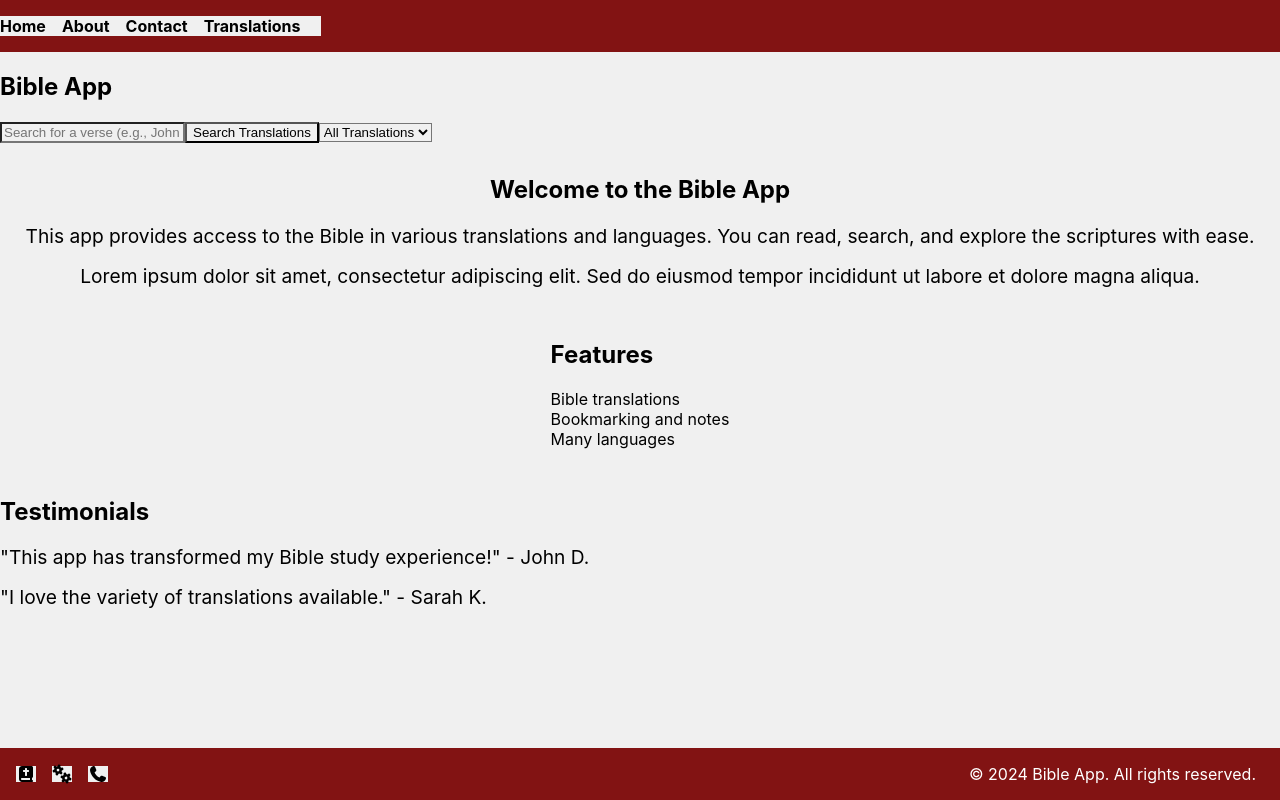
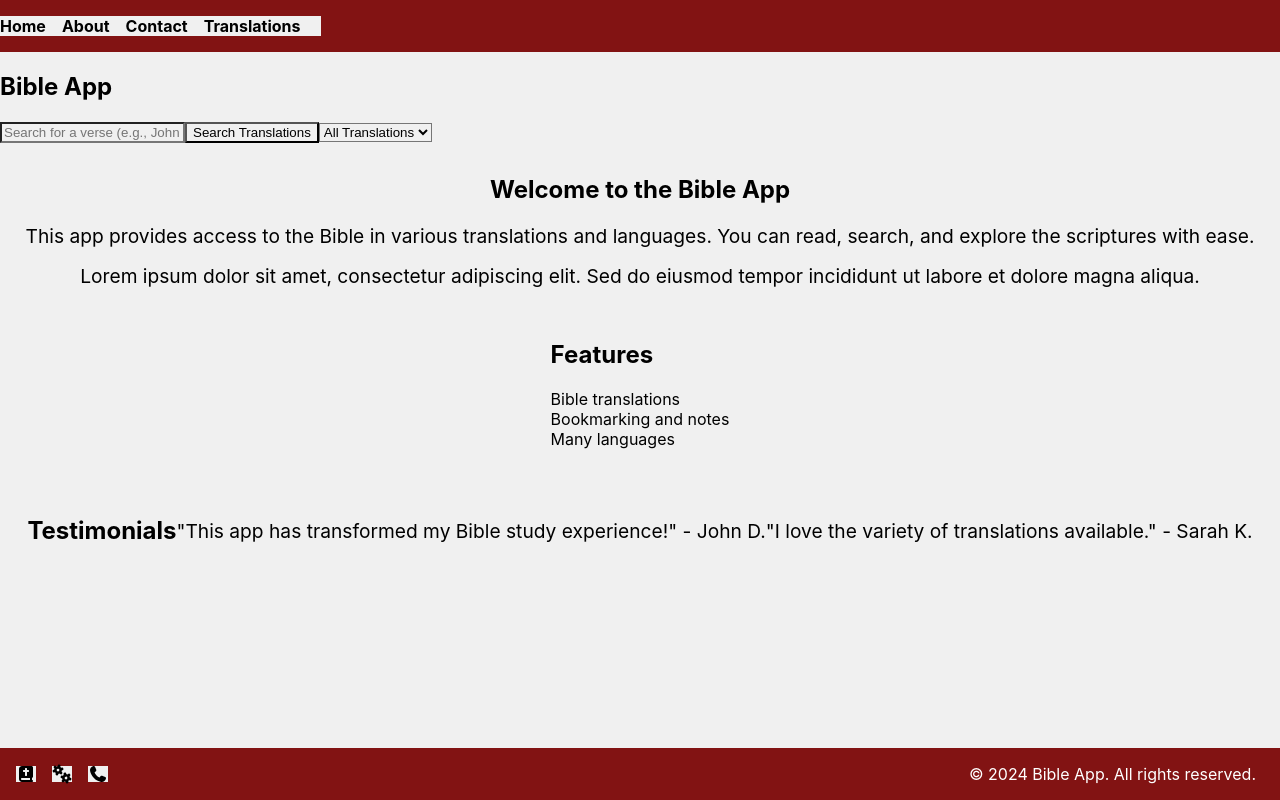
Before and after one commit to KyleWhitehead/Faith-App, a React (Create React App) app: page / in a window 1280 px wide. Shown: the top 800 px of the page. Built offline with nearby package versions, Linux system fonts and the light colour scheme.

Commit message:
Slight update to the Testimonials

```diff
--- a/src/Pages.jsx/Home.css
+++ b/src/Pages.jsx/Home.css
@@ -40,15 +40,19 @@
 
 /* Testomonials Section */
 
-.Testomonials {
+.Testimonials {
+  display: flex;
   max-width: 100%;
   margin: 2rem 0;
-  text-align: auto;
+  justify-content: center;
 }
 
 .testimonial__para {
+  display: flex;
   margin: 1rem 0;
   font-size: 1.2rem;
+  justify-content: center;
+  flex-direction: column;
 }
 
 /* Footer */
```
